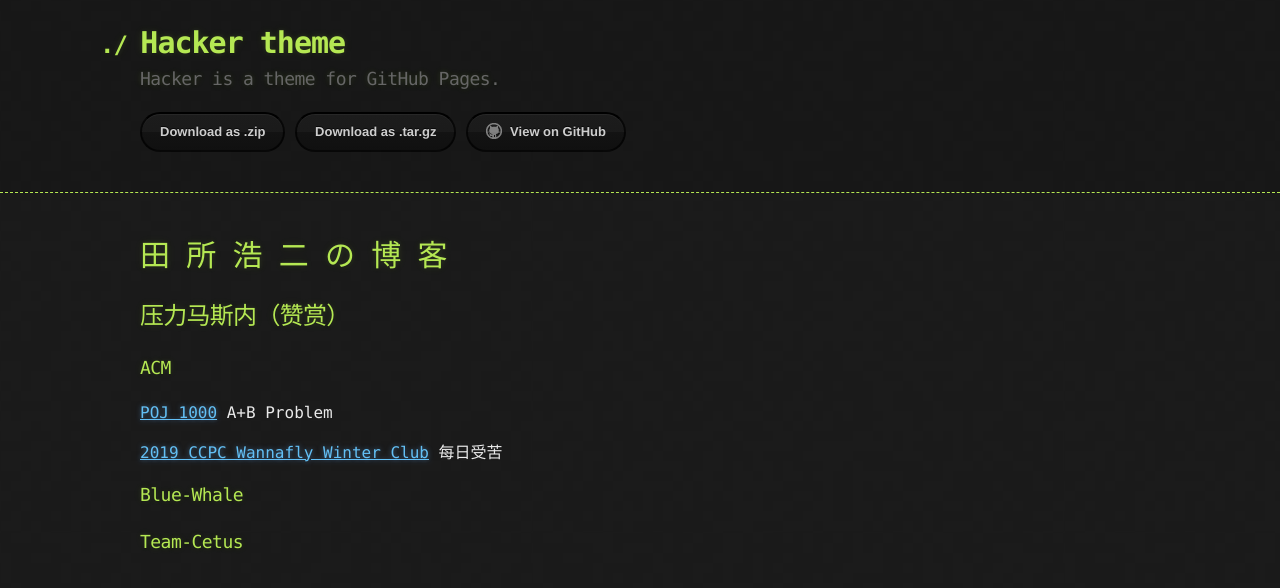
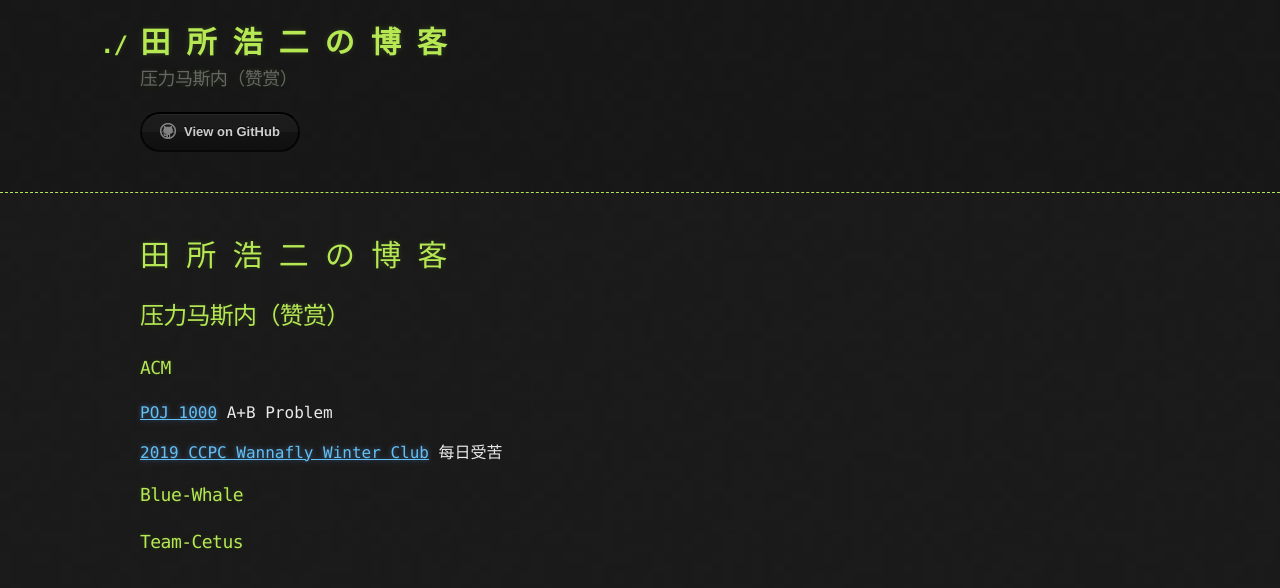
Before and after one commit to JingzeWang/Blog-for-ACM, a Jekyll site: the page built from index.md, in a window 1280 px wide. Shown: the top 588 px of the page. Built offline with Jekyll 4.4.1, drawn with Linux system fonts in a browser that asks for light colours; our own code applies the rules of GitHub Pages for plain Markdown files.

Commit message:
Update _config.yml

```diff
--- a/_config.yml
+++ b/_config.yml
@@ -1,5 +1,5 @@
-title: Hacker theme
-description: Hacker is a theme for GitHub Pages.
-show_downloads: true
+title: 田 所 浩 二 の 博 客
+description: 压力马斯内（赞赏）
+show_downloads: false
 google_analytics:
 theme: jekyll-theme-hacker
```
